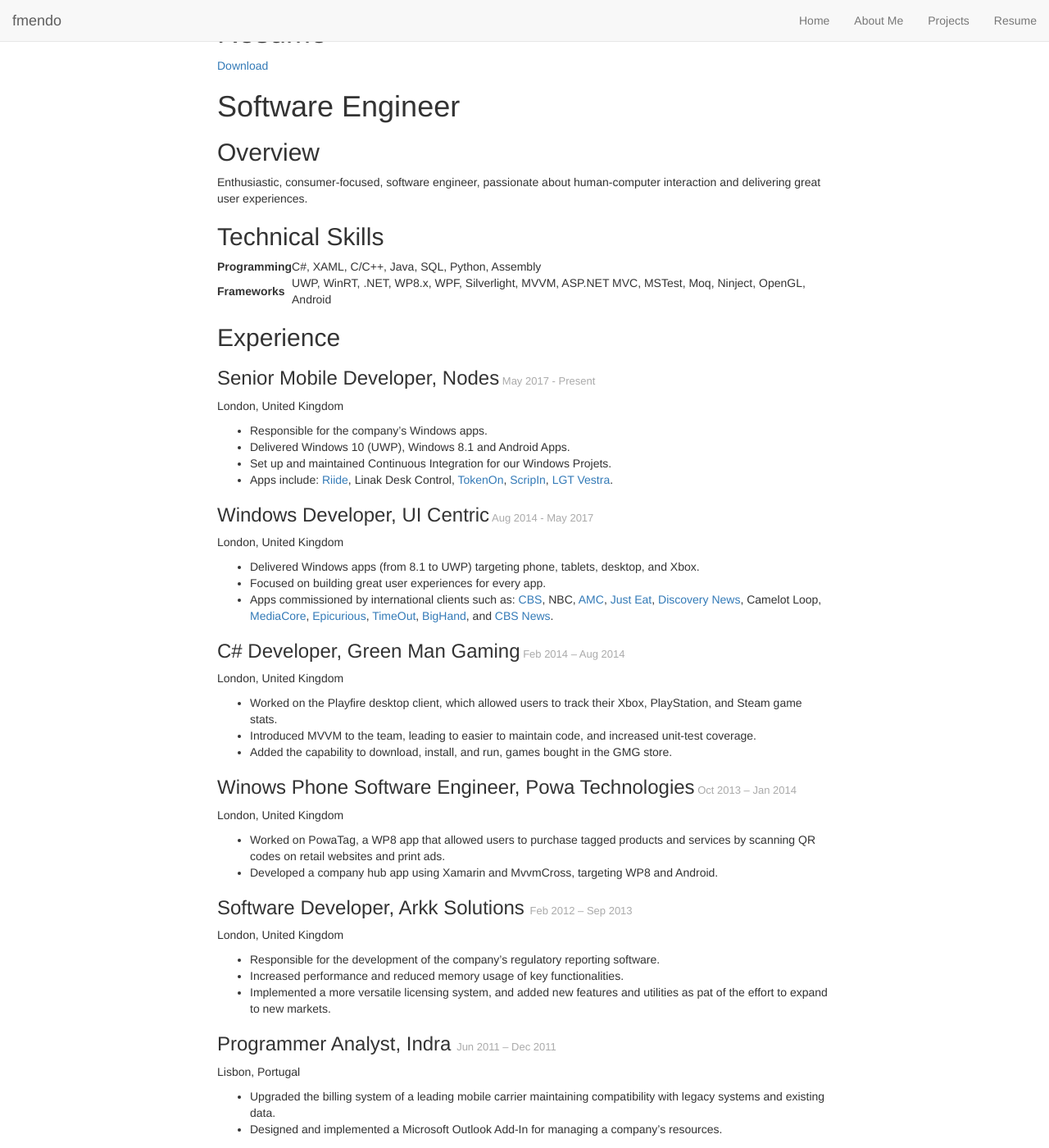
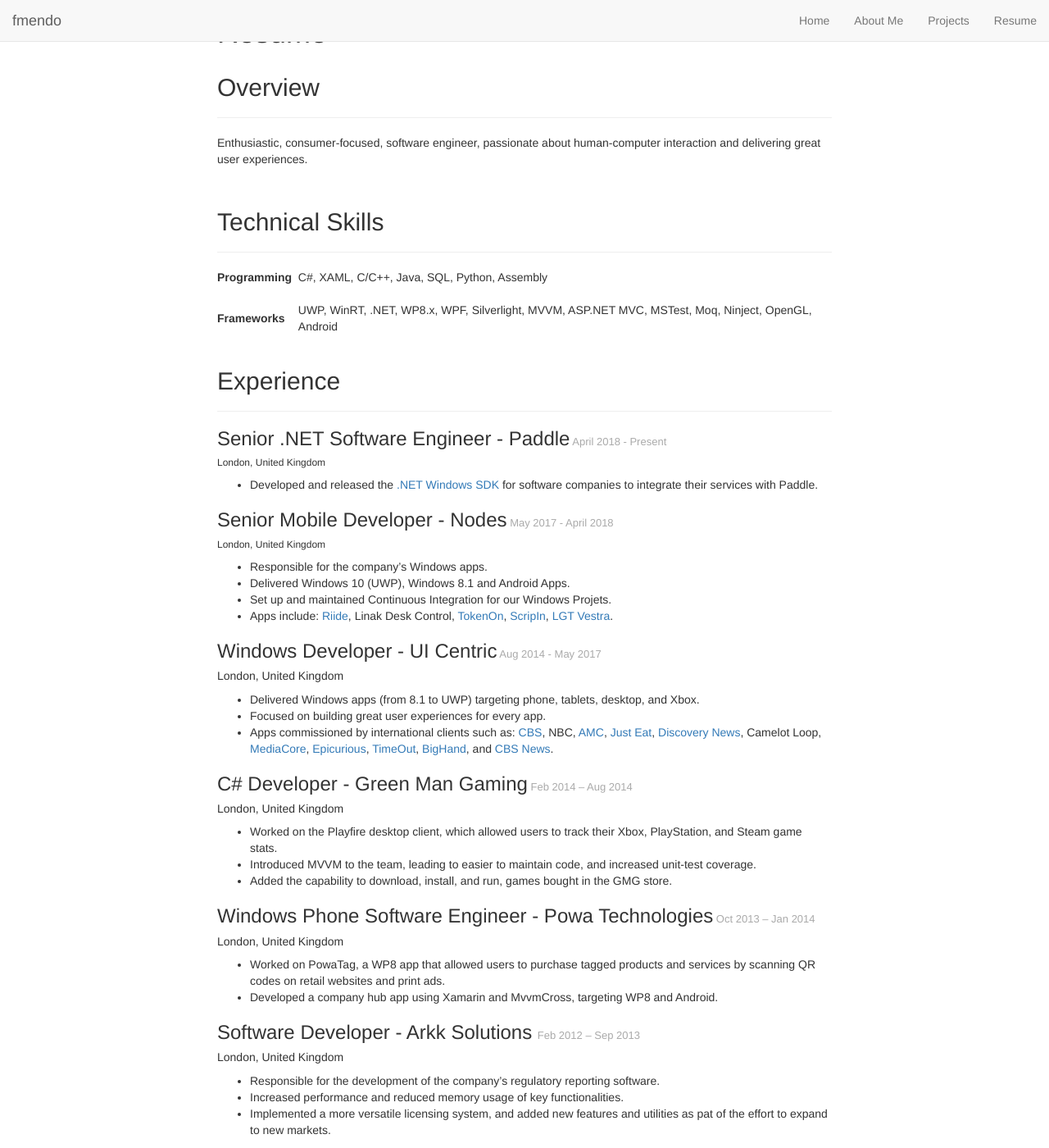
Before and after one commit to fmmendo/fmmendo.github.io, a Jekyll site: the page built from resume.md, in a window 1280 px wide and 1400 px high. Shown: the whole window at 82% size. Built offline with Jekyll 4.4.1, drawn with Linux system fonts in a browser that asks for light colours; nearby versions of some CDN libraries; library files that are not in the unit come from our copies; some of the changed text lies outside the part shown.

Commit message:
updating some data

```diff
--- a/resume.md
+++ b/resume.md
@@ -2,61 +2,76 @@
 layout: page
 title: Resume
 ---
-[Download](https://1drv.ms/b/s!And2bv7mGIgul81c9bs9b7z4lG2XnA)
-# Software Engineer
+
 ## Overview
+---
 Enthusiastic, consumer-focused, software engineer, passionate about human-computer interaction and delivering great user experiences.
 
+<br />
+
 ## Technical Skills
+---
 
-| **Programming** | C#, XAML, C/C++, Java, SQL, Python, Assembly |
-| **Frameworks** | UWP, WinRT, .NET, WP8.x, WPF, Silverlight, MVVM, ASP.NET MVC, MSTest, Moq, Ninject, OpenGL, Android |
+| **Programming** | | |  C#, XAML, C/C++, Java, SQL, Python, Assembly |
+| | | | |
+| **Frameworks** | | |  UWP, WinRT, .NET, WP8.x, WPF, Silverlight, MVVM, ASP.NET MVC, MSTest, Moq, Ninject, OpenGL, Android |
+
+<br />
 
 ## Experience
-### Senior Mobile Developer, Nodes<span style="font-size: small; color: #aaaaaa;"> May 2017 - Present
-London, United Kingdom
+---
+### Senior .NET Software Engineer - Paddle<span style="font-size: small; color: #aaaaaa;"> April 2018 - Present
+###### London, United Kingdom
+
+* Developed and released the [.NET Windows SDK](https://www.nuget.org/packages/Paddle.PaddleSDK/) for software companies to integrate their services with Paddle.
+
+### Senior Mobile Developer - Nodes<span style="font-size: small; color: #aaaaaa;"> May 2017 - April 2018
+###### London, United Kingdom
 
 * Responsible for the company's Windows apps.
 * Delivered Windows 10 (UWP), Windows 8.1 and Android Apps.
 * Set up and maintained Continuous Integration for our Windows Projets.
 * Apps include: [Riide](https://www.microsoft.com/en-us/store/p/riide/9nnfj90bv4tx), Linak Desk Control, [TokenOn](https://play.google.com/store/apps/details?id=com.tokenon.tokenon), [ScripIn](https://play.google.com/store/apps/details?id=com.scripin.scripinevent), [LGT Vestra](https://play.google.com/store/apps/details?id=uk.vestra.wealth).
 
-### Windows Developer, UI Centric<span style="font-size: small; color: #aaaaaa;"> Aug 2014 - May 2017
-London, United Kingdom
+### Windows Developer - UI Centric<span style="font-size: small; color: #aaaaaa;"> Aug 2014 - May 2017
+##### London, United Kingdom
 
 * Delivered Windows apps (from 8.1 to UWP) targeting phone, tablets,  desktop, and Xbox.
 * Focused on building great user experiences for every app.
 * Apps commissioned by international clients such as: [CBS](https://www.microsoft.com/en-us/store/p/cbs/9wzdncrfj0wk), NBC, [AMC](https://www.microsoft.com/en-us/store/p/amc/9nblggh1r5rn), [Just Eat](https://www.microsoft.com/en-gb/store/p/just-eat-takeaway/9wzdncrdkb2l?rtc=1), [Discovery News](https://www.microsoft.com/en-gb/store/p/discovery-news/9wzdncrdrchv?rtc=1), Camelot Loop, [MediaCore](https://blogs.msdn.microsoft.com/ukschools/2014/06/02/mediacore-enhancing-engagement-via-visual-learning-capture-app-feature/), [Epicurious](https://www.microsoft.com/en-gb/store/p/epicurious-recipes-shopping-list/9wzdncrfj2j1), [TimeOut](https://www.microsoft.com/en-us/store/p/time-out-london/9nblggh08l6q), [BigHand](https://www.microsoft.com/en-gb/store/p/bighand-go/9nblggh1z9wx), and [CBS News](https://www.microsoft.com/en-gb/store/p/cbs-news/9wzdncrdg3lf).
 
-### C# Developer, Green Man Gaming<span style="font-size: small; color: #aaaaaa;"> Feb 2014 – Aug 2014
-London, United Kingdom
+### C# Developer - Green Man Gaming<span style="font-size: small; color: #aaaaaa;"> Feb 2014 – Aug 2014
+##### London, United Kingdom
 
 * Worked on the Playfire desktop client, which allowed users to track their Xbox, PlayStation, and Steam game stats.
 * Introduced MVVM to the team, leading to easier to maintain code, and increased unit-test coverage.
 * Added the capability to download, install, and run, games bought in the GMG store.
 
-### Winows Phone Software Engineer, Powa Technologies<span style="font-size: small; color: #aaaaaa;"> Oct 2013 – Jan 2014
-London, United Kingdom
+### Windows Phone Software Engineer - Powa Technologies<span style="font-size: small; color: #aaaaaa;"> Oct 2013 – Jan 2014
+##### London, United Kingdom
 
 * Worked on PowaTag, a WP8 app that allowed users to purchase tagged products and services by scanning QR codes on retail websites and print ads.
 * Developed a company hub app using Xamarin and MvvmCross, targeting WP8 and Android.
 
-### Software Developer, Arkk Solutions <span style="font-size: small; color: #aaaaaa;">Feb 2012 – Sep 2013
-London, United Kingdom
+### Software Developer - Arkk Solutions <span style="font-size: small; color: #aaaaaa;">Feb 2012 – Sep 2013
+##### London, United Kingdom
 
 * Responsible for the development of the company's regulatory reporting software.
 * Increased performance and reduced memory usage of key functionalities.
 * Implemented a more versatile licensing system, and added new features and utilities as pat of the effort to expand to new markets.
 
-### Programmer Analyst, Indra <span style="font-size: small; color: #aaaaaa;">Jun 2011 – Dec 2011
-Lisbon, Portugal
+### Programmer Analyst - Indra <span style="font-size: small; color: #aaaaaa;">Jun 2011 – Dec 2011
+##### Lisbon, Portugal
 
 * Upgraded the billing system of a leading mobile carrier maintaining compatibility with legacy systems and existing data.
 * Designed and implemented a Microsoft Outlook Add-In for managing a company’s resources.
 
+<br />
+
 ## Education
+---
 ### MSc in Computer Engineering and Telematics <span style="font-size: small; color: #aaaaaa;">Sep 2009 – Jul 2011
-University of Aveiro
+##### University of Aveiro
 
 * Dissertation: _DETI Interact – Interaction with public displays via a mobile device_.
 
@@ -65,16 +80,19 @@
 * Prepared and conducted several user testing sessions.
 * Published: “ _DETI - Interact: Interacting with public displays through mobile phones_” in the Proceedings of CISTI 2011, Workshop on Information Systems for Interactive Spaces, Chaves, 15-18 June 2011, Chaves Portugal. Authors: Filipe Duarte, Paulo Dias, Beatriz Sousa Santos.
 
-
 * Principal Modules: Software Engineering, Human-Computer Interaction, Computer Graphics, Distributed Systems, Image Analysis and Understanding, Project Management.
 * Activities:
 
 * Organizing Committee as a student volunteer at "INTERACÇÃO 2010", the National Conference on Human-Computer Interaction, held in the University of Aveiro 13-15 October, 2010.
 * Gave a workshop on "DETI Interact and Android Systems" as part of the Informatics and Multimedia Week on the Padre António Morais da Fonseca School, in Murtosa, Portugal, on May 6th, 2011.
 
-
-
 ### BSc in Computer Science <span style="font-size: small; color: #aaaaaa;">Sep 2005 – Jul 2010
-University of Aveiro
+##### University of Aveiro
 
 * Principal Modules: Algorithms, Object-Oriented Programming, Operating Systems, Database Management Systems, Computer Architectures, Network Architectures
+
+<br/>
+
+---
+
+###### [Download](https://1drv.ms/b/s!And2bv7mGIgul81c9bs9b7z4lG2XnA)
```
Also changed, not shown: about.md (+2 -2 lines).
